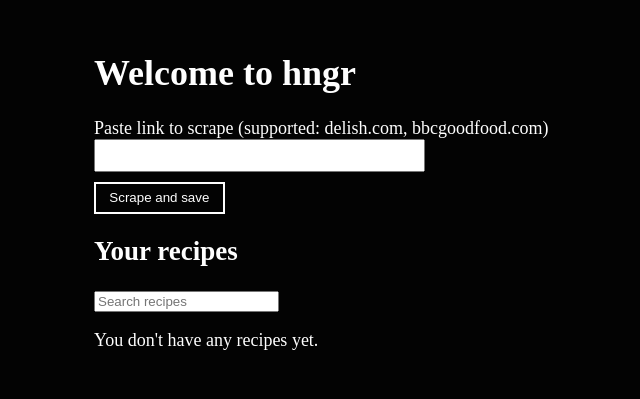
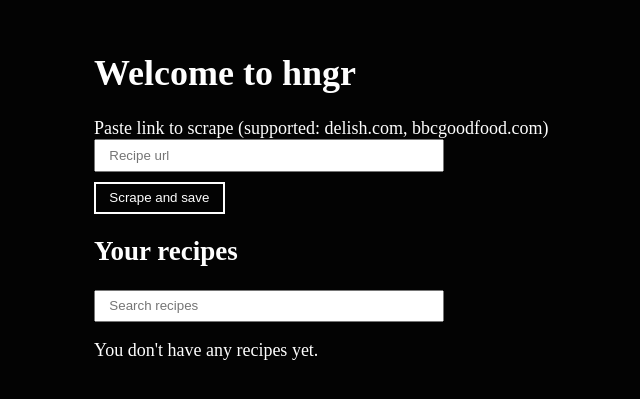
Before and after one commit to eynopv/hngr, a FastAPI app: page / in a window 1280 px wide. Shown: the top 399 px of the page, without its empty margins (46-686 px from the left). Run offline with FastAPI, Linux system fonts and the light colour scheme; data that the repository does not hold is empty.

Commit message:
feat: keep input fields maximum as wide as containers

```diff
--- a/hngr/static/styles.css
+++ b/hngr/static/styles.css
@@ -74,7 +74,10 @@ li {
   margin: 10px 0;
 }
 
-input[name="link"] {
+input[name="link"],
+input[name="term"] {
+  box-sizing: border-box;
   padding: 0.5em 1em;
-  width: 300px;
+  width: 100%;
+  max-width: 350px;
 }
--- a/hngr/templates/index.html
+++ b/hngr/templates/index.html
@@ -4,17 +4,15 @@
 <form hx-post="/scrape" hx-target="#result" hx-on="htmx:responseError:swapError">
   <label for="recipe-link">Paste link to scrape (supported: delish.com,
     bbcgoodfood.com)</label><br/>
-  <input type="url" name="link" id="recipe-link" required/><br/>
+  <input type="url" name="link" id="recipe-link" required placeholder="Recipe url"/><br/>
   <div class="spacer-1"></div>
   <button type="submit" class="btn">Scrape and save</button>
 </form>
 <div id="result" role="alert"></div>
 <section>
   <h2>Your recipes</h2>
-
   <input type="text" name="term" hx-post="/search" hx-trigger="keyup changed delay:300ms" hx-target="#recipes"
   placeholder="Search recipes" />
-
   {% include "partials/recipes_list.html" %}
 </section>
 {% endblock %}
```
